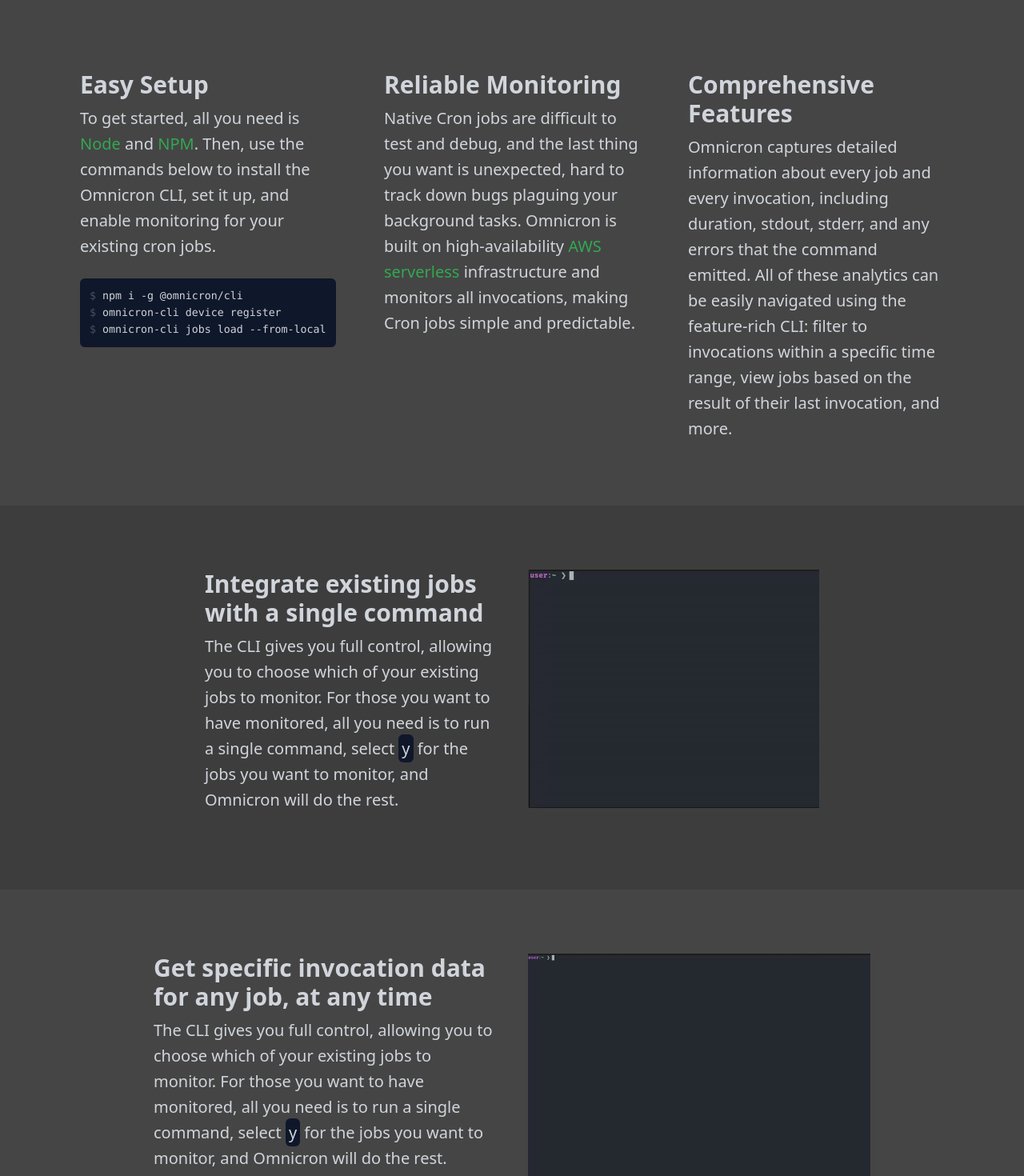
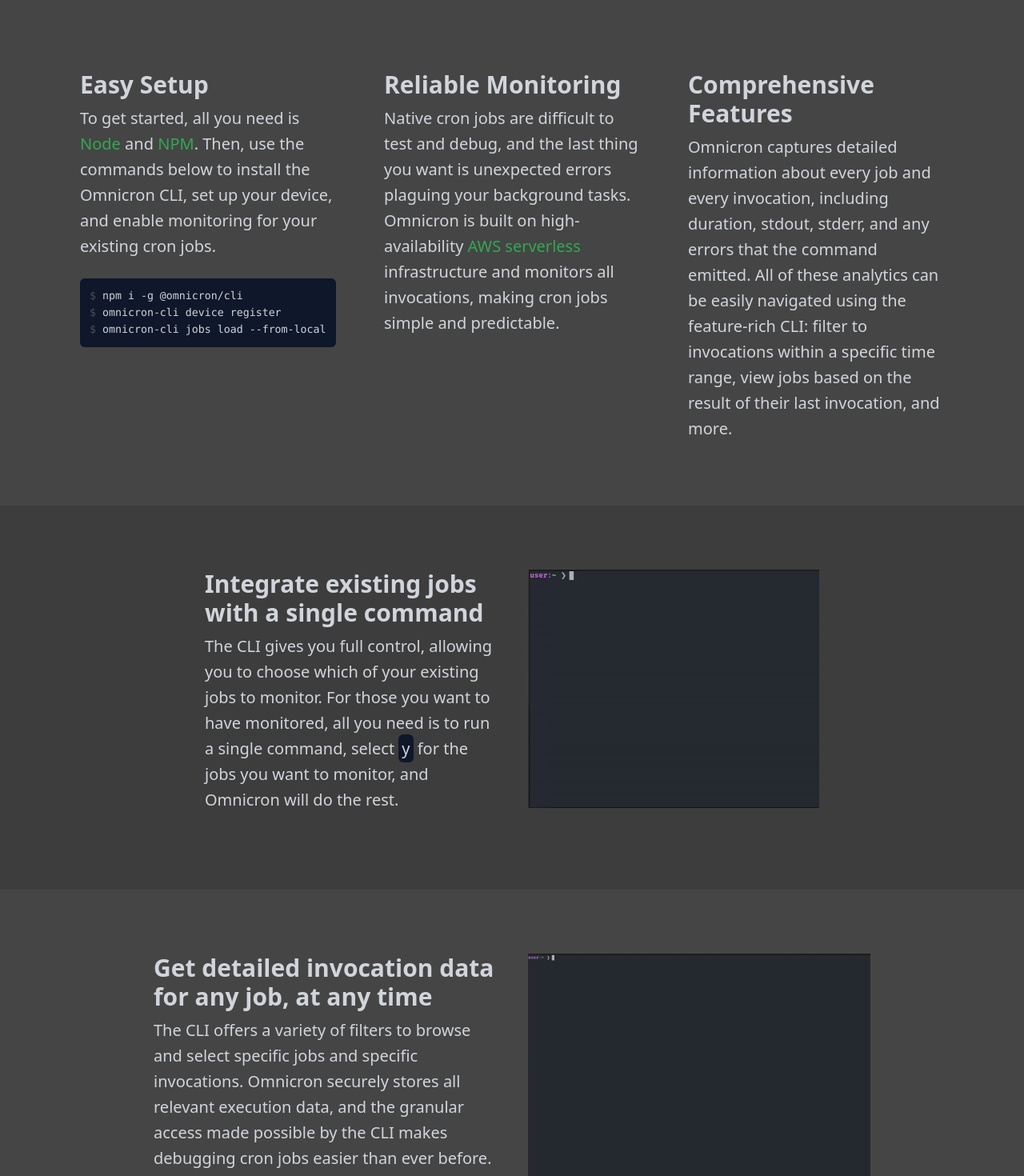
Before and after one commit to Brendon-Hablutzel/omnicron-landing, a React (Vite) app: page / in a window 1280 px wide. Shown: the part 480-1950 px from the top of the page at 80% size. Built offline with nearby package versions, Linux system fonts and the light colour scheme.

Commit message:
text for second feature wasn't changed before, change now

```diff
--- a/src/App.tsx
+++ b/src/App.tsx
@@ -28,7 +28,7 @@
         <div>
           <h1 className="font-bold text-6xl sm:text-8xl md:text-9xl">Omnicron</h1>
           <h3 className="m-3 text-2xl md:text-3xl">
-            A comprehensive Cron job monitoring solution
+            A comprehensive cron job monitoring solution
           </h3>
           <div className="flex justify-center">
             <a href="https://www.npmjs.com/package/@omnicron/cli" target="_blank">
@@ -47,7 +47,8 @@
               To get started, all you need is{' '}
               <a className="text-bright-green hover:underline" href="https://nodejs.org/en/download" target="_blank">Node</a> and{' '}
               <a className="text-bright-green hover:underline" href="https://docs.npmjs.com/downloading-and-installing-node-js-and-npm" target="_blank">NPM</a>.
-              Then, use the commands below to install the Omnicron CLI, set it up, and enable monitoring for your existing cron jobs.
+              Then, use the commands below to install the Omnicron CLI, set up your device,
+              and enable monitoring for your existing cron jobs.
             </p>
             <br/>
             <pre>
@@ -61,11 +62,11 @@
           <div className="xl:max-w-[25vw] py-8 xl:py-0">
             <h2 className="text-3xl font-bold py-2 text-center xl:text-left">Reliable Monitoring</h2>
             <p className="text-xl leading-8">
-              Native Cron jobs are difficult to test and debug, and the last thing you want is
-              unexpected, hard to track down bugs plaguing your background tasks.
+              Native cron jobs are difficult to test and debug, and the last thing you want is
+              unexpected errors plaguing your background tasks.
               Omnicron is built on high-availability{' '}
               <a href="https://aws.amazon.com/what-is/serverless-computing/" target="_blank" className="text-bright-green hover:underline">AWS serverless</a>{' '}
-              infrastructure and monitors all invocations, making Cron jobs simple and predictable.
+              infrastructure and monitors all invocations, making cron jobs simple and predictable.
             </p>
           </div>
           <div className="xl:max-w-[25vw]">
@@ -99,13 +100,11 @@
       <div className="bg-bg-lighter min-h-[60vh] max-w-[100vw] text-text-light">
         <div className="p-10 xl:flex xl:justify-center xl:py-20">
           <div className="xl:pr-5 xl:max-w-[35vw]">
-            <h2 className="text-3xl font-bold pb-2 text-center xl:text-left">Get specific invocation data for any job, at any time</h2>
+            <h2 className="text-3xl font-bold pb-2 text-center xl:text-left">Get detailed invocation data for any job, at any time</h2>
             <p className="text-xl leading-8">
-              The CLI gives you full control, allowing you to choose which of your existing jobs
-              to monitor.
-              For those you want to have monitored, all you need is to run a single command,
-              select <span className="bg-slate-900 p-1 rounded-md">y</span> for the jobs you want to monitor,
-              and Omnicron will do the rest.
+              The CLI offers a variety of filters to browse and select specific jobs
+              and specific invocations. Omnicron securely stores all relevant execution data,
+              and the granular access made possible by the CLI makes debugging cron jobs easier than ever before.
             </p>
           </div>
           <div className="py-5 xl:py-0 xl:pl-5 flex justify-center xl:block xl:max-w-[35vw]">
```
